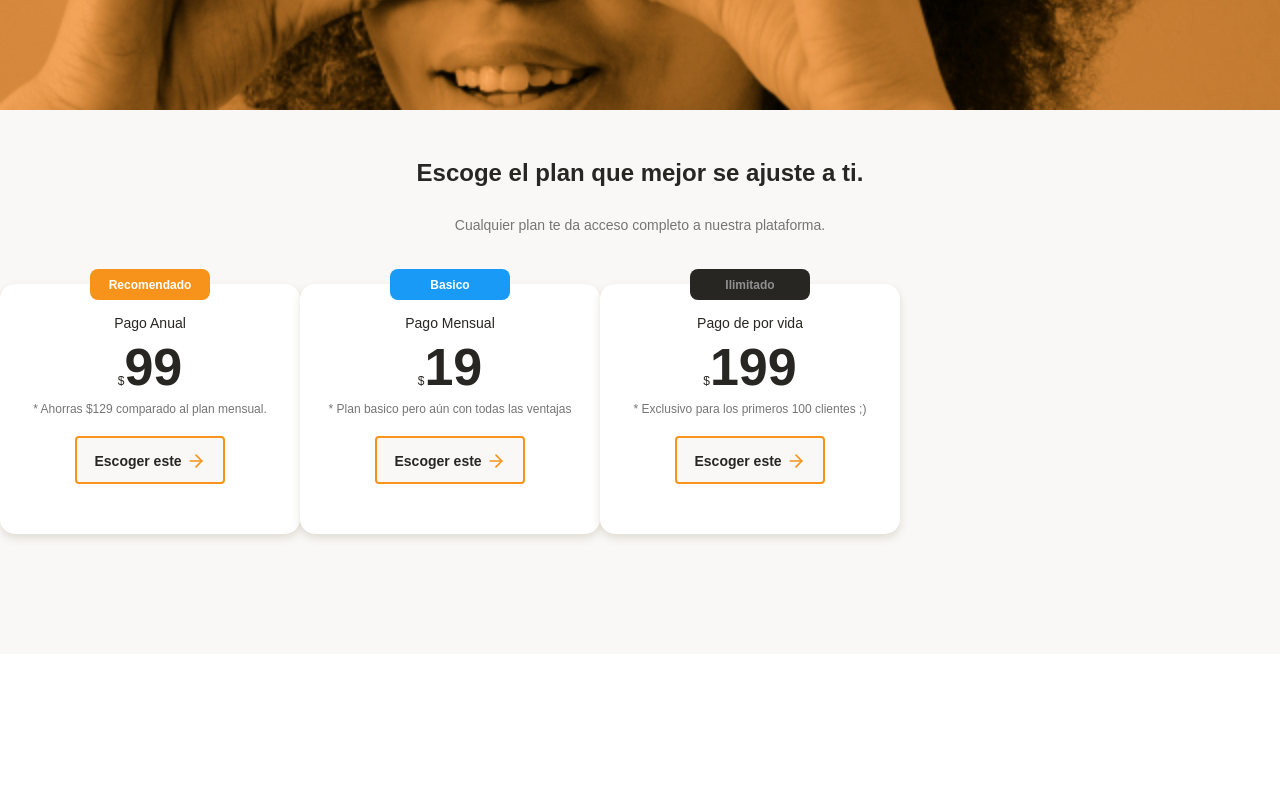
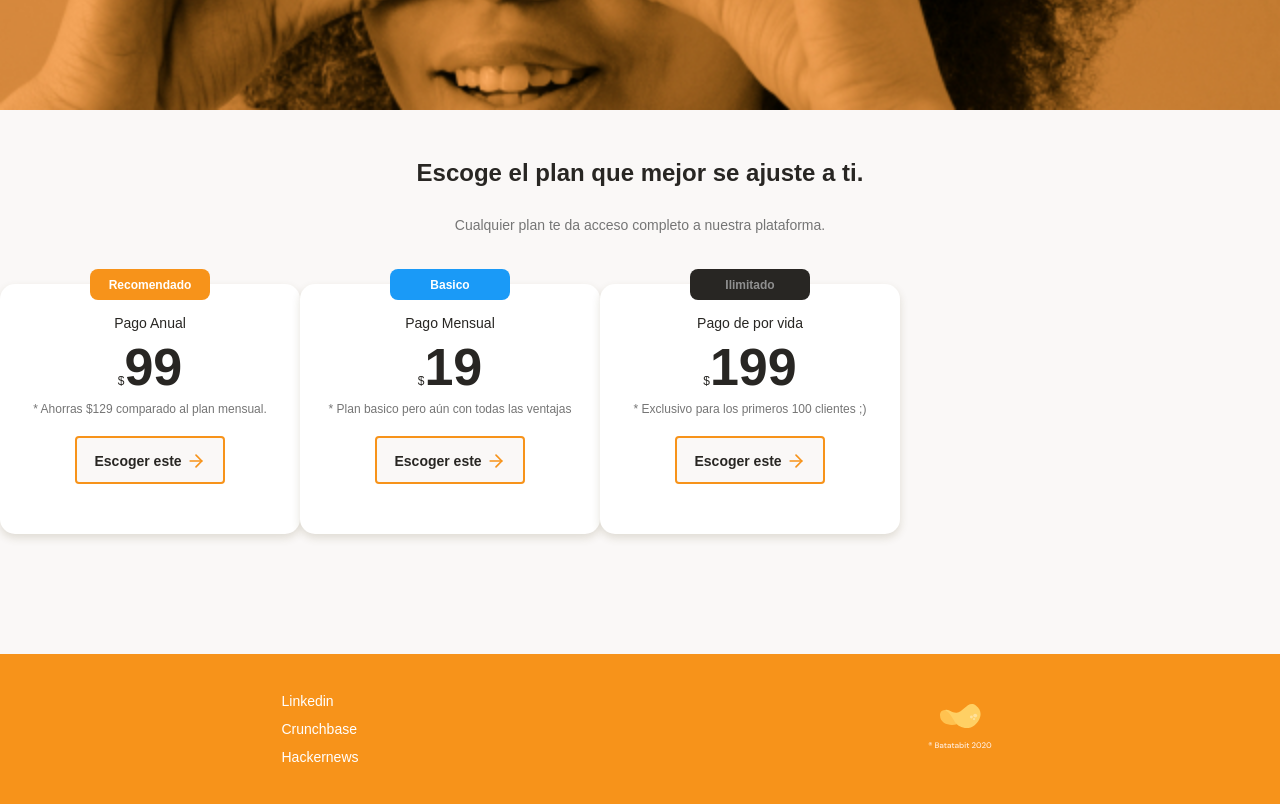
Before and after one commit to javasquezgo/batatabit, a plain HTML site: page index.html in a window 1280 px wide. Shown: the part 2280-3084 px from the top of the page. Before the commit the page ends 2934 px from the top, so only its background shows below. Drawn offline with Linux system fonts and the light colour scheme.

Commit message:
Proyecto terminado

```diff
--- a/css/style.css
+++ b/css/style.css
@@ -479,3 +479,33 @@ main {
   overflow-x: auto;
   overscroll-behavior-x: contain;
 }
+
+footer{
+  display: flex;
+  width: 100%;
+  height: 150px;
+  background-color: var(--bitcoin-orange);
+}
+
+footer section{
+  width: 50%;
+  display: flex;
+  justify-content: center;
+  align-items: center;
+}
+
+footer .left ul{
+  font-size: 1.4rem;
+  font-weight: 500;
+  line-height: 1.8rem;
+  list-style: none  ;
+}
+
+footer .left li{
+  margin: 10px 0;
+}
+
+footer .left a{
+  text-decoration: none;
+  color: var(--just-white);
+}
--- a/index.html
+++ b/index.html
@@ -17,7 +17,7 @@
         <div class="header--title-container">
             <h1>La próxima revolución en el intercambio de criptomonedas. </h1>
             <p>Batatabits te ayuda a navegar entre los diferentes precios y tendencias.</p>
-            <a href="" class="header--button">Conoce nuestros planes <span></span></a>
+            <a href="./puto.html" class="header--button">Conoce nuestros planes <span></span></a>
         </div>
     </header>
     <main>
@@ -135,7 +135,18 @@
             </section>
         </section>
     </main>
-    <footer></footer>
+    <footer>
+        <section class="left">
+            <ul>
+                <li><a href="#">Linkedin</a></li>
+                <li><a href="#">Crunchbase</a></li>
+                <li><a href="#">Hackernews</a></li>
+            </ul>
+        </section>
+        <section class="right">
+            <img src="./assets/image/logo-2.svg" alt="Logo de Batabit 2020">
+        </section>
+    </footer>
 </body>
 
 </html>
```
